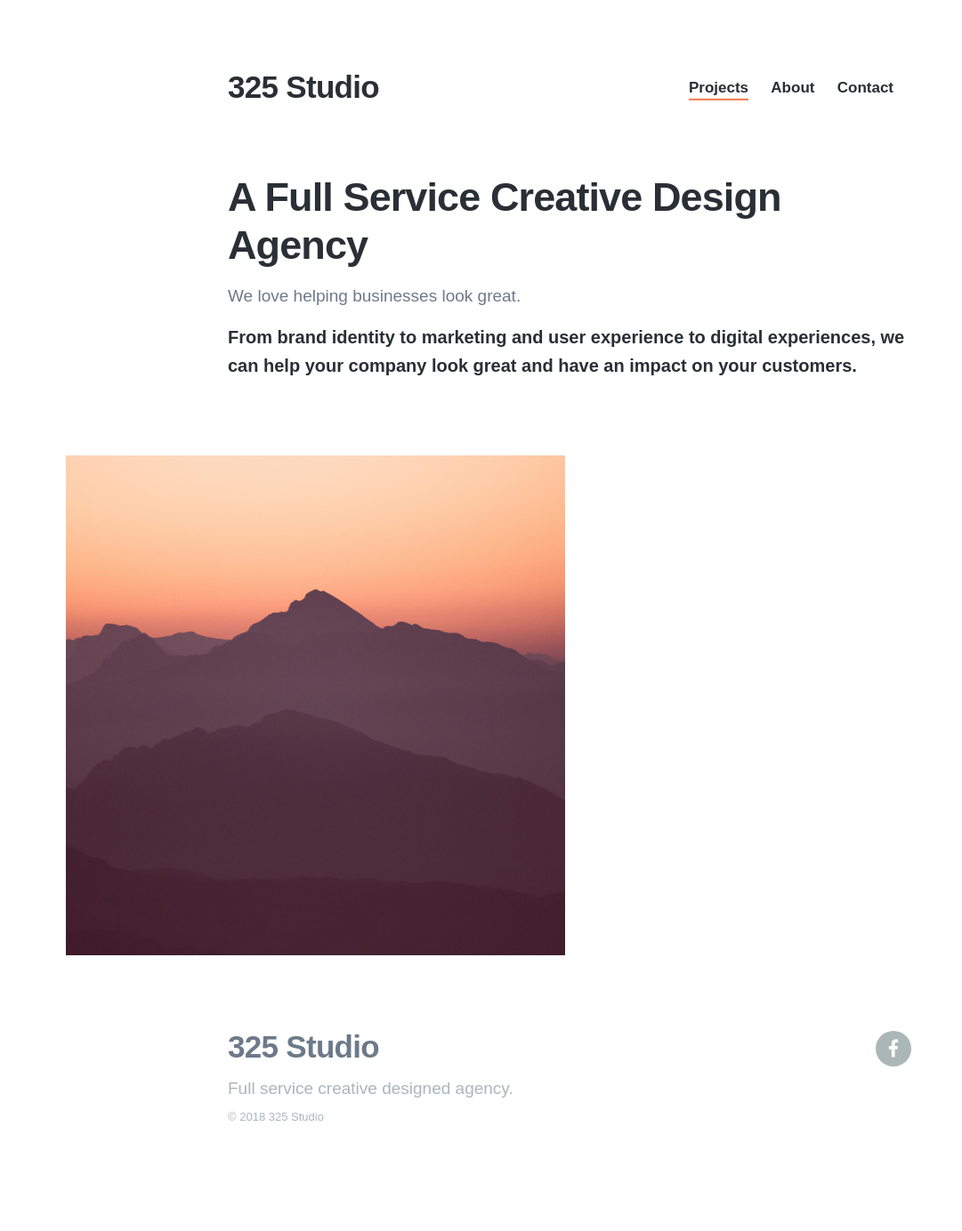
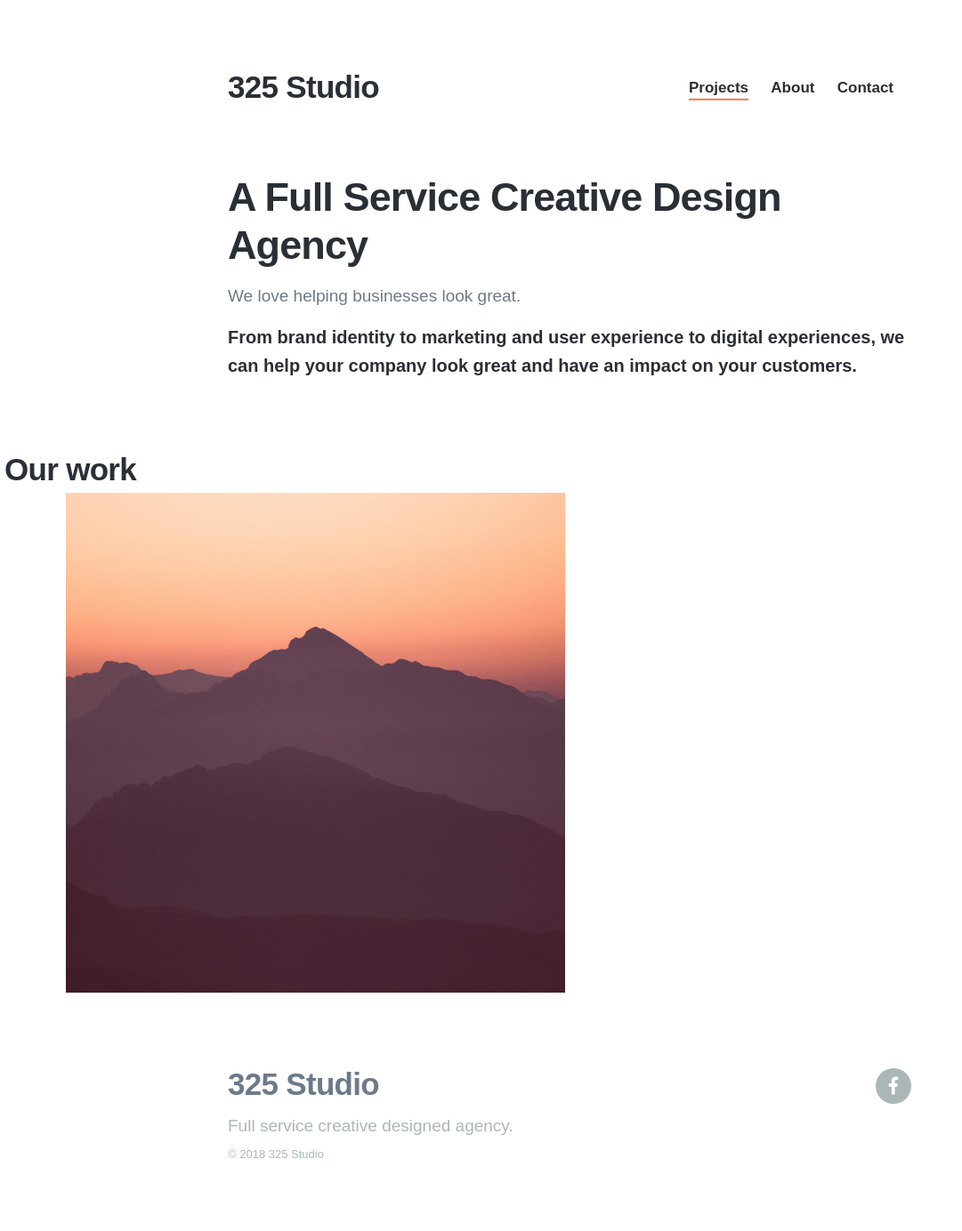
Before and after one commit to naccrat/325studio-old, a Jekyll site: the page built from index.html, in a window 1280 px wide. Shown: the whole page at 89% size, without its empty margins (0-1081 px from the left). Built offline with Jekyll 4.4.1, drawn with Linux system fonts in a browser that asks for light colours; nearby versions of some CDN libraries; some web fonts are replaced; before the commit the page ends 1342 px from its top, so only the background shows below that.

Commit message:
Update from Forestry.io - Updated index.html

```diff
--- a/index.html
+++ b/index.html
@@ -20,7 +20,7 @@ featured_image: ''
 </section>
 
 <section class="portfolio">
-
+  <h2>Our work</h2>
 	<div class="content-wrap portfolio-wrap">
 
 		{% for project in site.projects reversed %}
```
